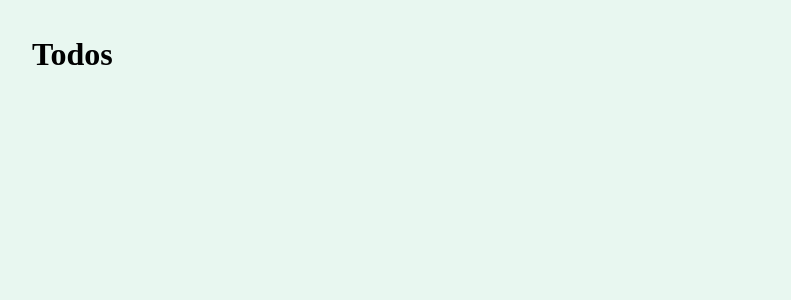
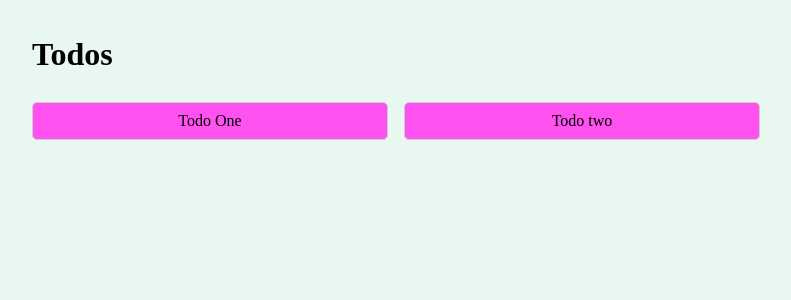
Before and after one commit to ben-wycliff/Vuex-management-app, a Vue app: page / in a window 1280 px wide. Shown: the top 300 px of the page, without its empty margins (58-849 px from the left). Built offline with nearby package versions, Linux system fonts and the light colour scheme.

Commit message:
Creates todo cards

```diff
--- a/src/components/Todos.vue
+++ b/src/components/Todos.vue
@@ -1,15 +1,36 @@
 <template>
     <div>
         <h1>Todos</h1>
+        <div class="todos">
+            <div v-for="todo in allTodos" :key="todo.id" class="todo">
+                {{ todo.title }}
+            </div>
+        </div>
     </div>
 </template>
 
 <style scoped>
+.todos {
+    display: grid;
+    grid-template-columns: repeat(3, 1fr);
+    grid-gap: 1rem;
+}
+.todo {
+    border: 1px solid #ccc;
+    background: #ff50f0;
+    border-radius: 5px;
+    text-align: center;
+    position: relative;
+    cursor: pointer;
+    padding: 5px;
 
+}
 </style>
 
 <script>
+import { mapGetters } from 'vuex'
 export default {
-    name: 'Todos'
+    name: 'Todos',
+    computed: mapGetters(['allTodos'])
 }
 </script>
```
